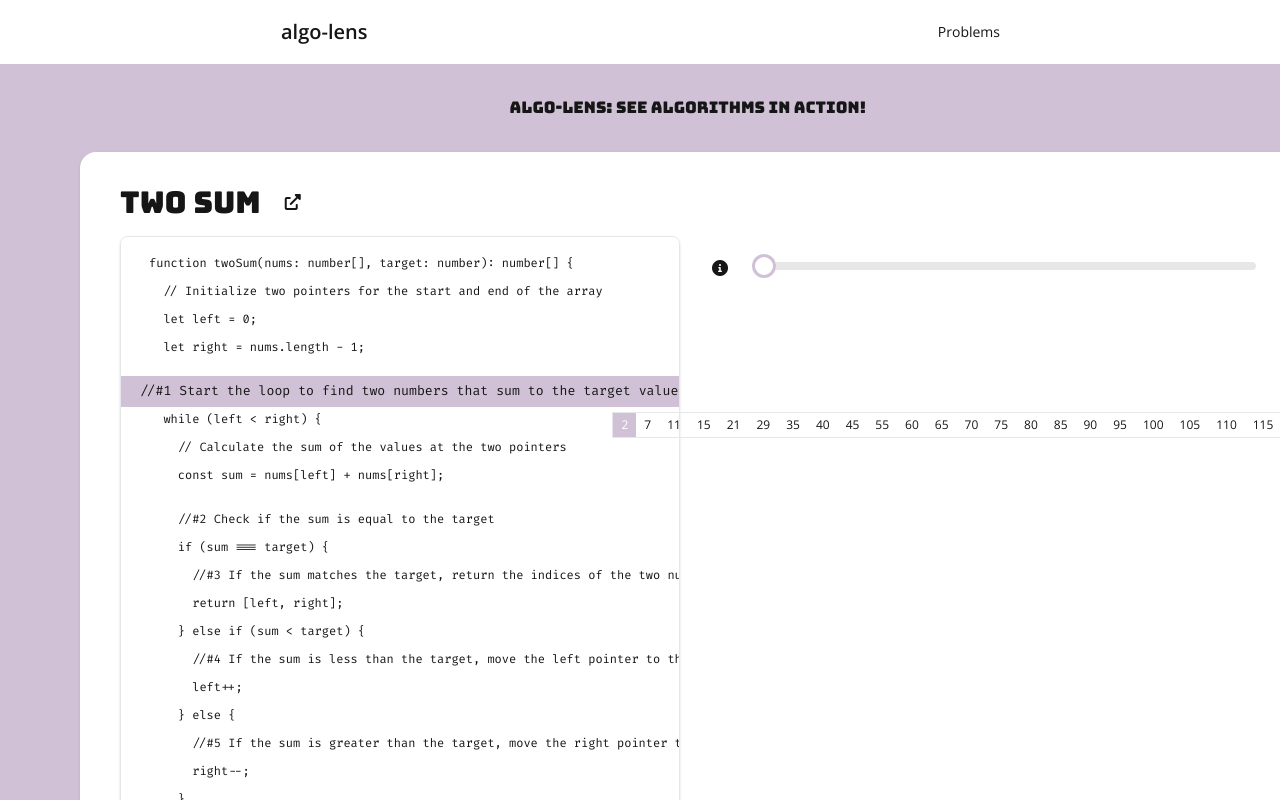
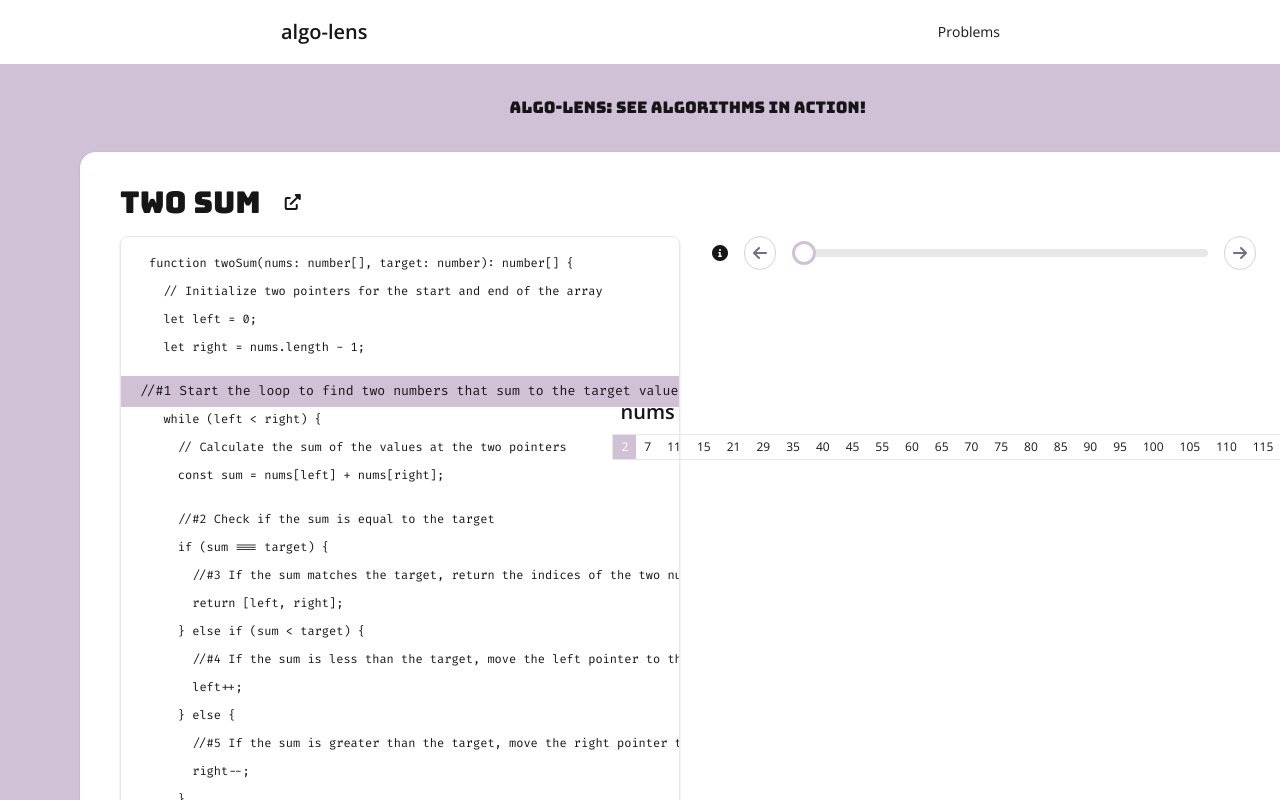
Before and after one commit to jaroslaw-weber/algo-lens, a Next.js app: page / in a window 1280 px wide. Shown: the top 800 px of the page. Built offline with nearby package versions, Linux system fonts and the light colour scheme.

Commit message:
fix issues, add debugger

```diff
--- a/components/DisplayBinary.tsx
+++ b/components/DisplayBinary.tsx
@@ -35,12 +35,27 @@ const DisplayBinary = ({ data }: { data: BinaryVariable }) => {
 
   return (
     <div className="overflow-x-auto">
-      {title && <h3 className="pl-2 pb-2 text-xl font-semibold">{title}</h3>}
-      <table className="table-auto border-collapse border border-gray-200">
-        <tbody>
-          {renderRow(binaryArray)}
-        </tbody>
-      </table>
+      {title && <h3 className="pl-2 pb-2 text-xl text-center font-semibold">{title}</h3>}
+      <div className="flex">
+        <div className="w-1/2 pr-2">
+          <div className="flex items-center justify-end pb-2">
+            <span className="text-xs font-semibold">2 base (binary)</span>
+          </div>
+          <table className="ml-auto table-auto border-collapse border border-gray-200">
+            <tbody>
+              {renderRow(binaryArray)}
+            </tbody>
+          </table>
+        </div>
+        <div className="w-1/2 pl-2">
+          <div className="flex items-center  pb-2">
+            <span className="text-xs font-semibold">base 10</span>
+          </div>
+          <div className="flex items-center justify-left  ">
+            <span className="text-base font-semibold">{value}</span>
+          </div>
+        </div>
+      </div>
     </div>
   );
 };
--- a/components/DisplayState.tsx
+++ b/components/DisplayState.tsx
@@ -11,6 +11,7 @@ const DisplayState = ({ state }) => {
   const numbers = [];
   const arrays = [];
   const others = [];
+  const binary = []
 
   for (const variable of variables) {
     switch (variable.type) {
@@ -31,7 +32,7 @@ const DisplayState = ({ state }) => {
       }
       case "binary": {
         const data = variable as BinaryVariable;
-        numbers.push(<DisplayBinary data={data} />);
+        binary.push(<DisplayBinary data={data} />);
         break;
       }
     }
@@ -39,6 +40,7 @@ const DisplayState = ({ state }) => {
 
   return (
     <div className="lg:flex flex-col  min-h-full items-center  justify-start">
+    <div className="grid grid-cols-1 gap-16 mt-8 w-full">{binary}</div>
     {/* Render numbers in a grid layout */}
     <div className=" w-full pt-12">{numbers}</div>
       {/* Render arrays */}
@@ -46,6 +48,7 @@ const DisplayState = ({ state }) => {
 
       {/* Render other types */}
       <div className="grid grid-cols-2 gap-16 mt-8 w-full">{others}</div>
+
     </div>
   );
 };
--- a/components/ProblemVisualizer.tsx
+++ b/components/ProblemVisualizer.tsx
@@ -1,8 +1,9 @@
-import React, { useState } from "react";
+import React, { useState, useRef, useEffect } from "react";
 
 import DisplayState from "./DisplayState";
 import { Problem } from "../src/problem/types";
 import CodePreview from "./CodePreview";
+import Slider from "./Slider";
 
 export interface ProblemVisualizerProps<Input, State> {
   problem: Problem<Input, State>;
@@ -32,19 +33,15 @@ const ProblemVisualizer: React.FC<ProblemVisualizerProps<any, any>> = ({
   const state = states[currentIndex];
   const breakpoint = state.breakpoint;
   const line = breakpointToLineMap.get(breakpoint);
-  console.log("breakpoint", breakpoint);
-  console.log("line", line);
-  console.log("breakpointToLineMap", breakpointToLineMap);
 
-  const handleSliderChange = (event: React.ChangeEvent<HTMLInputElement>) => {
-    setCurrentIndex(parseInt(event.target.value, 10));
+  const handleSliderChange = (value: number) => {
+    setCurrentIndex(value);
   };
 
   return (
     <div className="card bg-white mx-8 my-8 flex-1 shadow">
       <div className="card-body">
         <div className="flex items-center gap-6">
-          {" "}
           {/* Adjust the gap as needed */}
           <h2 className="font-display text-3xl pl-2">{title}</h2>
           <a
@@ -63,26 +60,20 @@ const ProblemVisualizer: React.FC<ProblemVisualizerProps<any, any>> = ({
         <div className="flex flex-col lg:flex-row ">
           <div className="flex-1 p-2  lg:w-1/2">
             <CodePreview code={code} highlightLineIndex={line} />
-
           </div>
           <div className="lg:pl-6 flex-1 lg:w-1/2  lg:p-2 space-y-4">
-            <div className="flex items-center gap-6"> <div
-              className="tooltip  tooltip-right"
-              data-tip="Use slider to see how the code works"
-            >
-              <i className="fas fa-circle-info pt-6 hover:scale-110 transition-transform duration-300"></i>
+            <div className="flex items-center gap-6">
+
+
+              <Slider
+                min={0}
+                max={states.length - 1}
+                value={currentIndex}
+                onChange={handleSliderChange}
+              />
             </div>
-
-            <input
-              type="range"
-              min="0"
-              max={states.length - 1}
-              value={currentIndex}
-              onChange={handleSliderChange}
-              className="range range-primary mt-4"
-            /></div>
             <div>
-            <DisplayState state={state} />
+              <DisplayState state={state} />
             </div>
           </div>
         </div>
--- /dev/null
+++ b/components/Slider.tsx
@@ -0,0 +1,89 @@
+import React, { useRef, useEffect } from "react";
+
+interface SliderProps {
+  min: number;
+  max: number;
+  value: number;
+  onChange: (value: number) => void;
+}
+
+const Slider: React.FC<SliderProps> = ({ min, max, value, onChange }) => {
+  const sliderRef = useRef<HTMLInputElement>(null);
+
+  const handleSliderChange = (event: React.ChangeEvent<HTMLInputElement>) => {
+    onChange(parseInt(event.target.value, 10));
+  };
+  const handleArrowKeyPress = (
+    event: React.KeyboardEvent<HTMLInputElement>
+  ) => {
+    if (sliderRef.current) {
+      const { key } = event;
+
+      if (key === "ArrowLeft") {
+        sliderRef.current.stepDown();
+        onSliderValueChanged();
+      } else if (key === "ArrowRight") {
+        sliderRef.current.stepUp();
+        onSliderValueChanged();
+      }
+    }
+  };
+
+  function onSliderValueChanged() {
+    const value = sliderRef.current?.value;
+    const parsed = parseInt(value?? "", 10);
+    onChange(parsed);
+  }
+
+  useEffect(() => {
+    if (sliderRef.current) {
+      sliderRef.current.value = value.toString();
+    }
+  }, [value]);
+
+  return (
+    <div className="flex flex-column items-center justify-center gap-4 w-full">
+      <div
+        className="tooltip  tooltip-top"
+        data-tip="Use slider to see how the code works. Press ← or → to adjust the value using keyboard arrows."
+      >
+        <i className="fas fa-circle-info hover:scale-110 transition-transform duration-300"></i>
+      </div>
+      <button
+        className="px-2 py-1 rounded-full border  border-gray-300 bg-white text-gray-500 hover:bg-gray-100 focus:outline-none"
+        onClick={() => {
+          if (sliderRef.current) {
+            sliderRef.current.stepDown();
+            onSliderValueChanged();
+          }
+        }}
+      >
+        <i className="fas fa-arrow-left"></i>
+      </button>
+      <input
+        type="range"
+        min={min}
+        max={max}
+        value={value}
+        onChange={handleSliderChange}
+        //onInput={handleSliderChange} // Use onInput instead of onChange
+        className="range range-primary  w-full"
+        ref={sliderRef}
+        //onKeyDown={handleArrowKeyPress}
+      />
+      <button
+        className="px-2 py-1 rounded-full border  border-gray-300 bg-white text-gray-500 hover:bg-gray-100 focus:outline-none"
+        onClick={() => {
+          if (sliderRef.current) {
+            sliderRef.current.stepUp();
+            onSliderValueChanged();
+          }
+        }}
+      >
+        <i className="fas fa-arrow-right"></i>
+      </button>
+    </div>
+  );
+};
+
+export default Slider;
--- a/src/problem/list/counting-bits.ts
+++ b/src/problem/list/counting-bits.ts
@@ -31,63 +31,71 @@ export function countBits(p: CountBitsInput): ProblemState[] {
     i?: number;
     num?: number;
   }) {
+
     const { breakpoint, count, i, num } = p;
+    console.log(`Step ${breakpoint}`);
     const variables: Variable[] = [];
     const step: ProblemState = {
       variables,
       breakpoint,
     };
     variables.push(asArray("result", result, i - 1));
-    if (count!==undefined){
-      variables.push(asBinary({ count },{ highlightLast:true}));
+    if (num !== undefined) {
+      variables.push(asBinary({ num }, { highlightLast: true }));
     }
-    if (num!==undefined) {
-      variables.push(asBinary({ num }));
-    }
-    if (i) {
+
+    if (i !== undefined) {
+      // Split count and i into separate variables within the asValueGroup function
       variables.push(asValueGroup("loop", { i }, { min: 0, max: n }));
     }
+    if (count !== undefined) {
+      variables.push(
+        asValueGroup("count", { count }, { min: 0, max: i })
+      );
+    }
+
     steps.push(step);
   }
 
   // Initial state log before the loop starts
-  log({ breakpoint: 0 });
+  log({ breakpoint: 1 });
 
-  // Helper function to count the number of 1 bits in a number
-  function countOnes(num: number): number {
+
+  //#1 Start the loop to count the number of 1 bits in each integer from 0 to n
+  for (let i = 0; i <= n; i++) {
     let count = 0;
-    let i = num;
+    let num = i
+    log({ breakpoint: 2, i , num});
+    //#2 Calculate the number of 1 bits in the current integer
     while (num > 0) {
-      log({ breakpoint: 4, num, count, i });
-      //#4 Use a bitwise AND operation to check the least significant bit
+      log({ breakpoint: 3, num, count, i });
+      //#3 Use a bitwise AND operation to check the least significant bit
       if (num & 1) {
-        //#5 If the least significant bit is 1, increment the count
+        //#4 If the least significant bit is 1, increment the count
+        log({ breakpoint: 4, num, count, i });
         count++;
+        //#5
+
         log({ breakpoint: 5, num, count, i });
       }
       //#6 Shift the number to the right to move to the next bit
       num >>= 1;
       log({ breakpoint: 6, num, count, i });
     }
-    return count;
-  }
 
-  //#1 Start the loop to count the number of 1 bits in each integer from 0 to n
-  for (let i = 0; i <= n; i++) {
-    //#2 Calculate the number of 1 bits in the current integer
-    let count = countOnes(i);
-    log({ breakpoint: 2, count, num: count, i });
-
-    //#3 Store the count in the result array
+    //#7 Store the count in the result array
     log({
-      breakpoint: 3,
+      breakpoint: 7,
       count,
       num: i,
       i,
     });
     result[i] = count;
   }
-
+  //#8
+  log({
+    breakpoint: 8,
+  });
   return steps;
 }
 
@@ -97,21 +105,23 @@ const code = `function countBits(n: number): number[] {
 
   //#1 Start the loop to count the number of 1 bits in each integer from 0 to n
   for (let i = 0; i <= n; i++) {
-    //#2 Calculate the number of 1 bits in the current integer
     let count = 0;
     let num = i;
+    //#2 Calculate the number of 1 bits in the current integer
     while (num > 0) {
-      //#4 Use a bitwise AND operation to check the least significant bit
+      //#3 Use a bitwise AND operation to check the least significant bit
       if (num & 1) {
+        //#4 If the least significant bit is 1, increment the count
         count++;
         //#5 If the least significant bit is 1, increment the count
       }
       num >>= 1;
       //#6 Shift the number to the right to move to the next bit
     }
-    //#3 Store the count in the result array
+    //#7 Store the count in the result array
     result[i] = count;
   }
+  //#8
   return result;
 }`;
 
```
